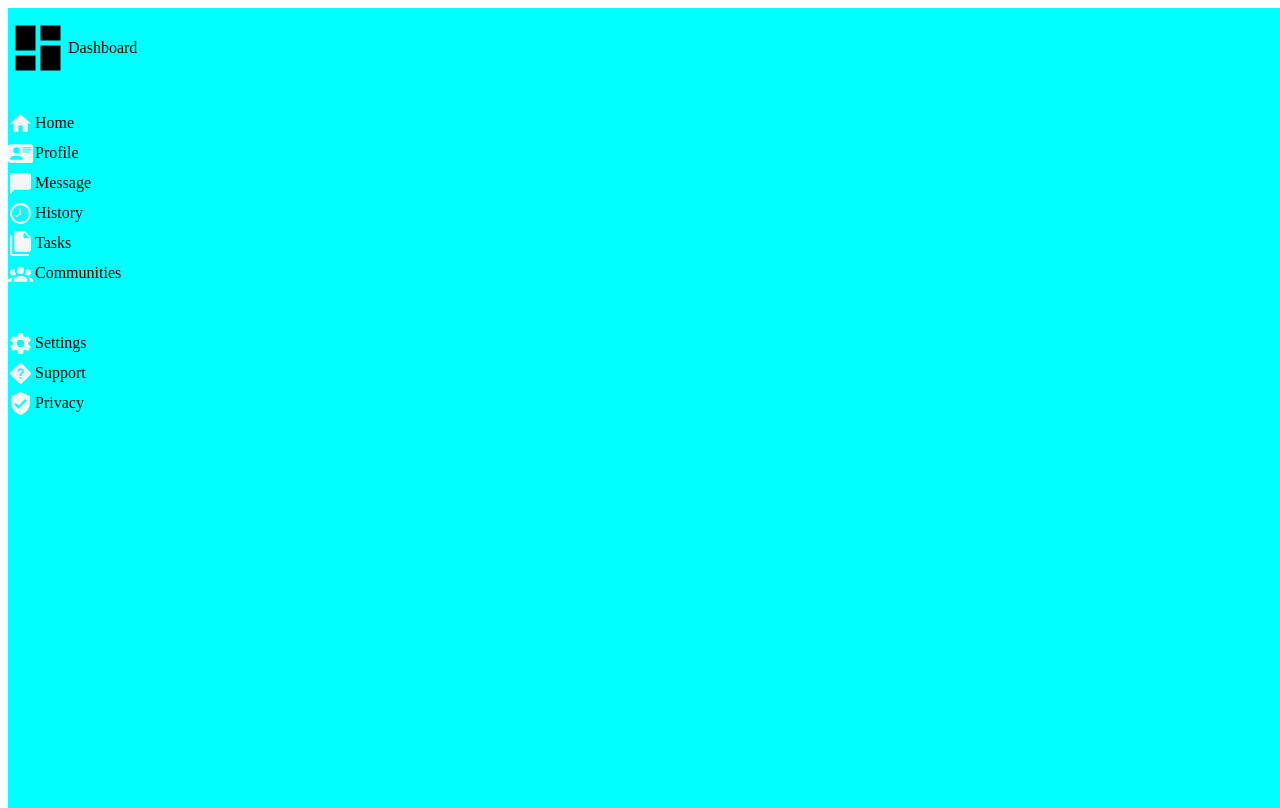
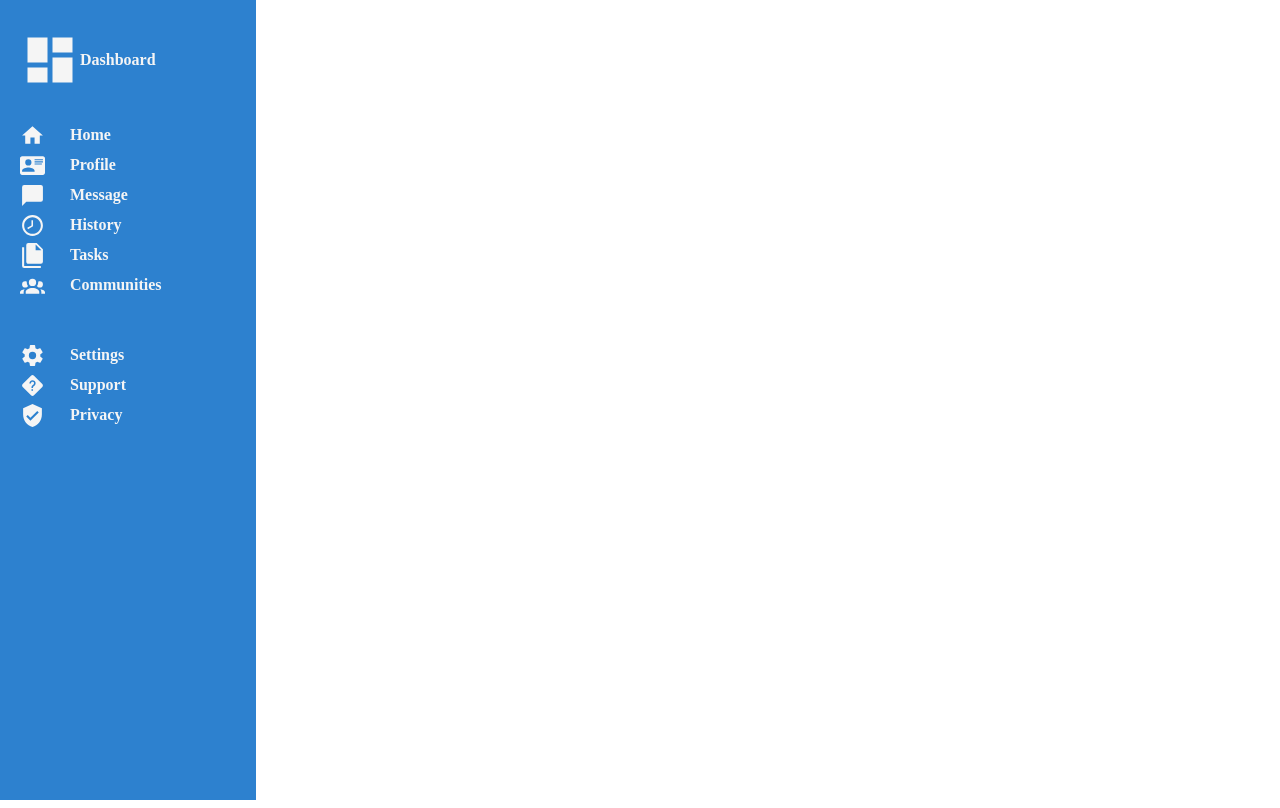
Before and after one commit to Thanuja-Mudalige/OP_Admin-dashboard, a plain HTML site: page index.html in a window 1280 px wide. Drawn offline with Linux system fonts and the light colour scheme.

Commit message:
fix the default body border and paddings

```diff
--- a/index.css
+++ b/index.css
@@ -1,25 +1,33 @@
+*, *::before, *::after {
+  box-sizing: border-box;
+  margin: 0;
+  padding: 0;
+}
+
 :root,html ,.main-grid{
     height: 100vh;
     width: 100vw;
-    padding: 0;
-    margin: 0;
 }
 .main-grid{
 
     display: grid;
     grid-template-columns: 20% 80%;
     grid-template-rows: 100%;
-    background-color: aqua;
+
 }
 
 
 
 .left-side{
+    padding: 20px;
     display: grid;
     grid-template-columns: 100%;
     grid-template-rows: 80px  200px 100px;
     row-gap: 20px;
-
+    font-weight: bold;
+    fill: whitesmoke;
+    color: whitesmoke;
+    background-color: rgb(45, 129, 207);
 }
 .dashboard-icon{
     height: 60px;
@@ -34,9 +42,6 @@
 
 
 
-
-.sectiontwo{}
-
 .field-container{
     height:30px ;
 
@@ -44,6 +49,6 @@
 
 .field-container svg{
     height: 25px;
-    margin-right: 2px;
-    fill: whitesmoke;
+    margin-right: 25px;
+
 }
```
